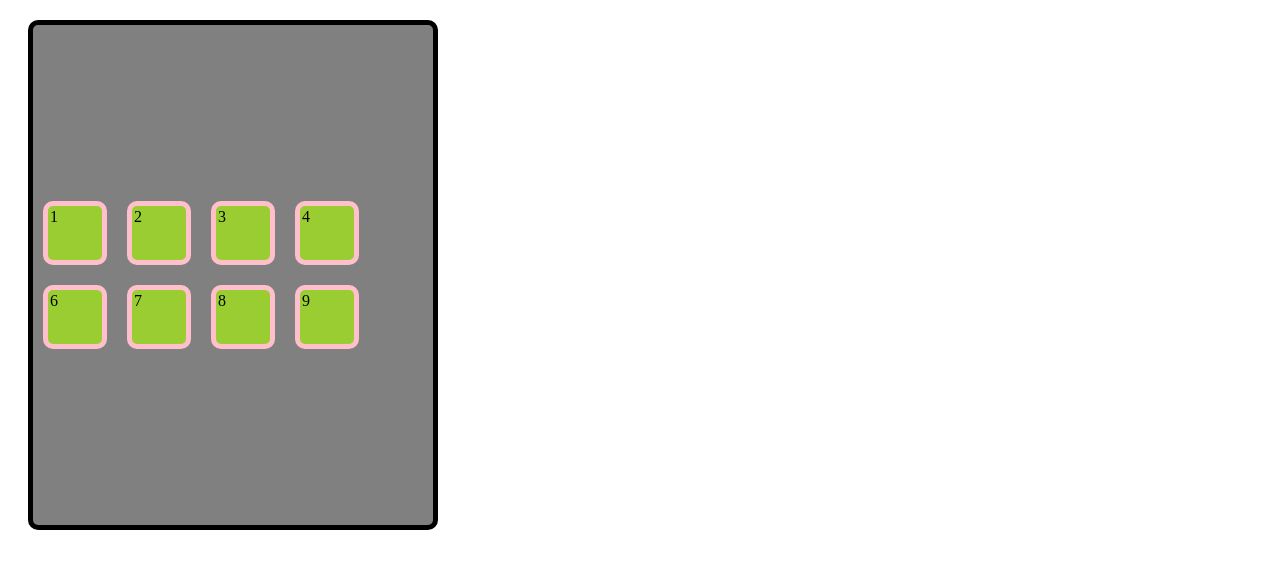
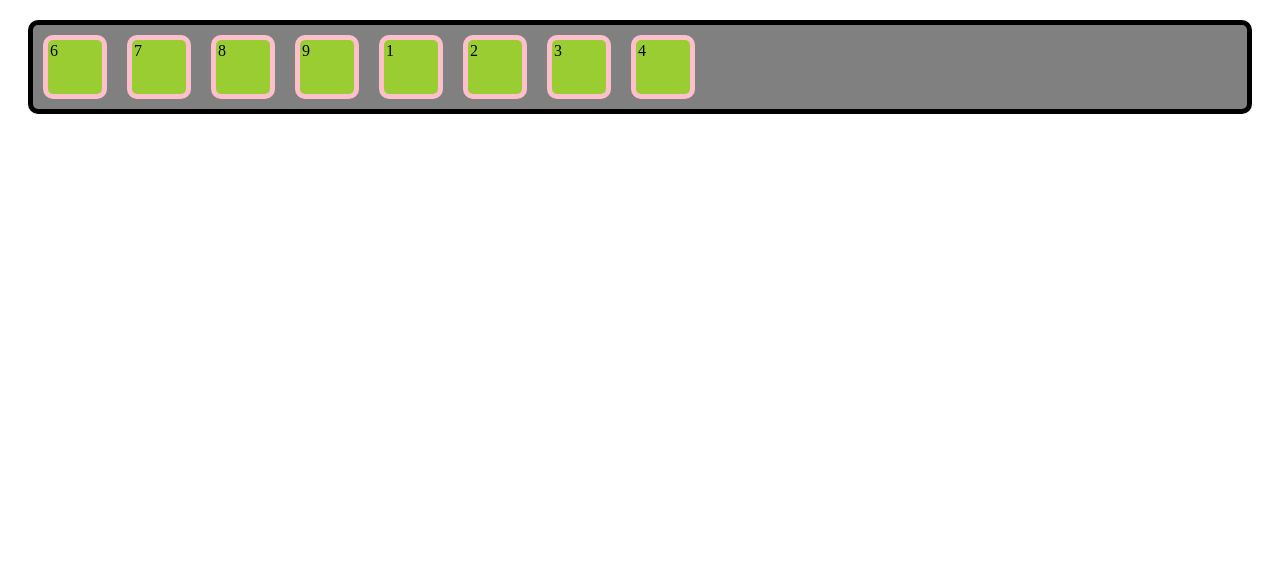
Before and after one commit to satyamrao789/HTML_learning, a plain HTML site: page Flexbox learning/index.html in a window 1280 px wide. Drawn offline with Linux system fonts and the light colour scheme.

Commit message:
order property

```diff
--- a/Flexbox learning/index.html
+++ b/Flexbox learning/index.html
@@ -8,10 +8,10 @@
 </head>
 <body>
     <div class="container">
-        <div class="box">1</div>
-        <div class="box">2</div>
-        <div class="box">3</div>
-        <div class="box">4</div>
+        <div id="box1" class="box">1</div>
+        <div id="box2" class="box">2</div>
+        <div id="box3" class="box">3</div>
+        <div id="box4" class="box">4</div>
         <div class="box">6</div>
         <div class="box">7</div>
         <div class="box">8</div>
--- a/Flexbox learning/style.css
+++ b/Flexbox learning/style.css
@@ -1,8 +1,8 @@
 .container{
     background-color: grey;
     margin: 20px 20px;
-    height: 500px;
-    width: 400px;
+    /* height: 500px;
+    width: 400px; */
     border-radius: 10px;
     border: 5px solid black;
     /* Flexbox properties */
@@ -27,6 +27,20 @@
     align-content:center;
 
 
+    /* Order properties--> */
+    #box1{
+        order: 1;
+    }
+    #box2{
+        order: 2;
+    }
+    #box3{
+        order: 3;
+    }
+    #box4{
+        order: 4;
+    }
+
 
 
 }
```
Also changed, not shown: Flexbox learning/flexbox_images/Screenshot (214).png (added).
